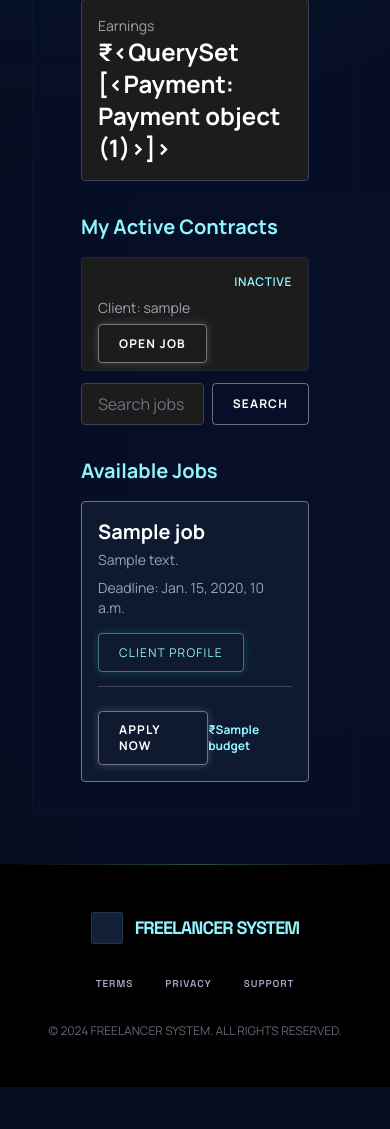
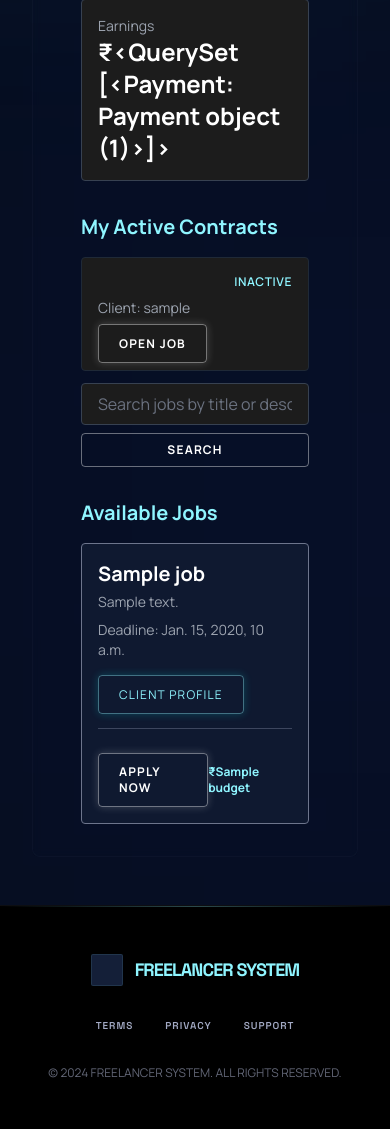
Before and after one commit to soumiyachacko-dev/freelancer_system, a Django app: template jobs/templates/freelancer_dashboard.html in a window 390 px wide. Shown: the part 542-1671 px from the top of the page. Before the commit the page ends 1629 px from the top, so only its background shows below. Run offline with Django 5.2, Linux system fonts and the light colour scheme; tables that the repository leaves empty hold one stand-in row (values such as "Sample post"); the template is opened without the code that fills it: values that come from a table or form of the project are taken from there, most other values are stand-ins (such as "Sample title", 1, 10 or a date in 2020); data that the repository does not hold is empty; some libraries are stand-ins or nearby versions.

Commit message:
fixed mobile overflow issue

```diff
--- a/jobs/templates/freelancer_dashboard.html
+++ b/jobs/templates/freelancer_dashboard.html
@@ -68,7 +68,7 @@
     {% endfor %}
 
     <form method="GET" class="mb-6">
-        <div class="flex gap-2">
+        <div class="flex flex-col sm:flex-row gap-2">
             <input type="text" name="q" value="{{ request.GET.q }}" placeholder="Search jobs by title or description..."
                 class="w-full px-4 py-2 rounded-lg bg-[#1c1c1c] border border-gray-700 text-white placeholder-gray-500 focus:outline-none focus:border-white">
 
@@ -96,10 +96,10 @@
     <div class="grid md:grid-cols-2 gap-6">
         {% for item in jobs_with_status %}
         <div class="p-4 bg-surface-container rounded-lg border border-outline">
-            <h3 class="font-bold text-white break-words text-xl">
+            <h3 class="font-bold text-white break-all overflow-hidden text-xl">
                 {{ item.job.title|linebreaksbr }}
             </h3>
-            <p class="text-sm text-gray-400 mt-1 break-words">
+           <p class="text-sm text-gray-400 mt-1 break-all overflow-hidden">
                 {{ item.job.description|linebreaksbr }}
             </p>
             <p class="text-sm text-gray-400 mt-2">
```
